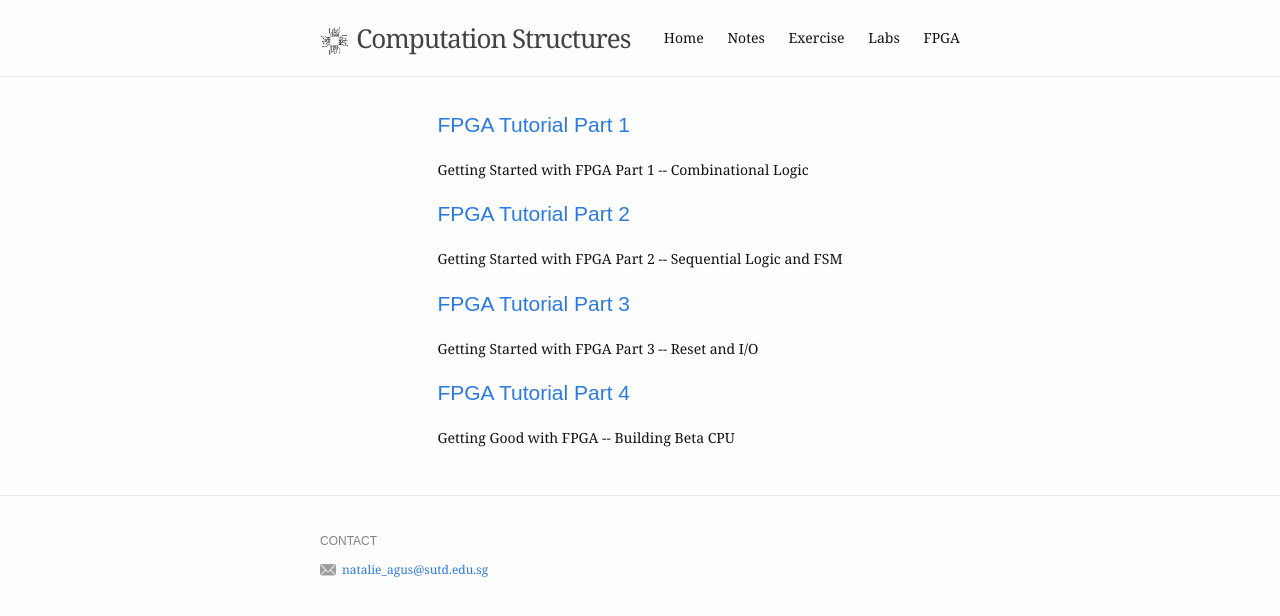
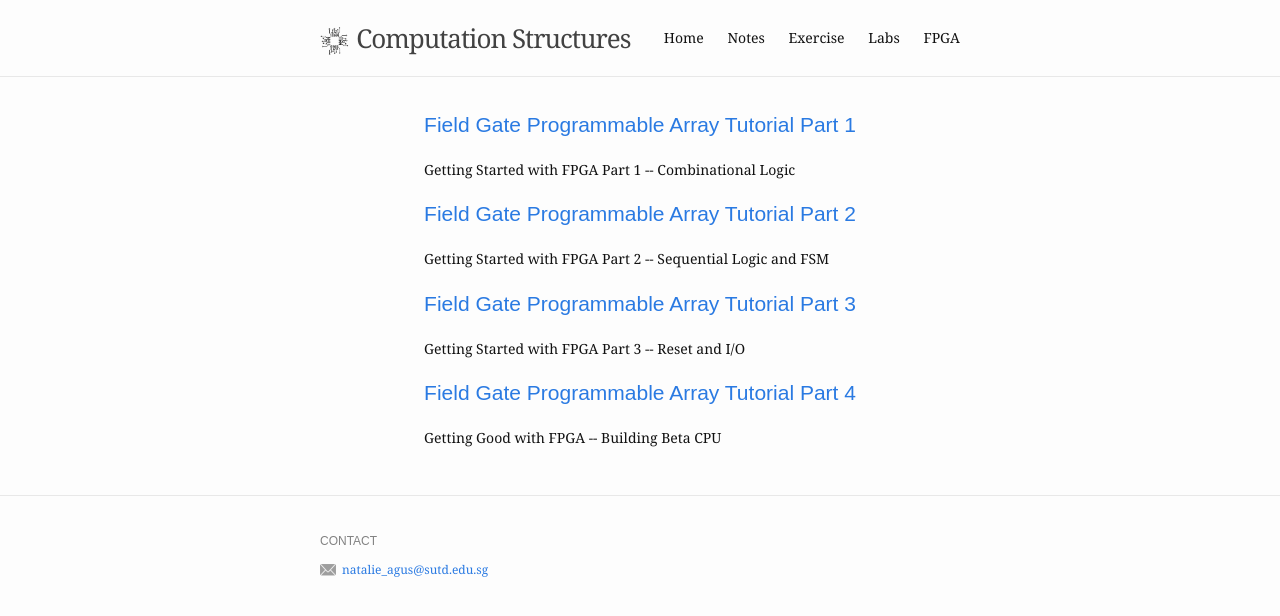
Before and after one commit to natalieagus/computationstructures, a Jekyll site: the page built from fpga.md, in a window 1280 px wide. Shown: the top 616 px of the page. Built offline with Jekyll 4.4.1, drawn with Linux system fonts in a browser that asks for light colours; a script that is not in the unit is left out.

Commit message:
fix: all fpga titles

```diff
--- a/_fpga/fpga_1.md
+++ b/_fpga/fpga_1.md
@@ -1,7 +1,7 @@
 ---
 layout: academic
 permalink: /fpga/fpga_1
-title: FPGA Tutorial Part 1
+title: Field Gate Programmable Array Tutorial Part 1
 description: Getting Started with FPGA Part 1 -- Combinational Logic
 ---
 
--- a/_fpga/fpga_2.md
+++ b/_fpga/fpga_2.md
@@ -1,7 +1,7 @@
 ---
 layout: academic
 permalink: /fpga/fpga_2
-title: FPGA Tutorial Part 2
+title: Field Gate Programmable Array Tutorial Part 2
 description: Getting Started with FPGA Part 2 -- Sequential Logic and FSM
 ---
 
--- a/_fpga/fpga_3.md
+++ b/_fpga/fpga_3.md
@@ -1,7 +1,7 @@
 ---
 layout: academic
 permalink: /fpga/fpga_3
-title: FPGA Tutorial Part 3
+title: Field Gate Programmable Array Tutorial Part 3
 description: Getting Started with FPGA Part 3 -- Reset and I/O
 ---
 
--- a/_fpga/fpga_4.md
+++ b/_fpga/fpga_4.md
@@ -1,7 +1,7 @@
 ---
 layout: academic
 permalink: /fpga/fpga_4
-title: FPGA Tutorial Part 4
+title: Field Gate Programmable Array Tutorial Part 4
 description: Getting Good with FPGA -- Building Beta CPU
 ---
 
```
